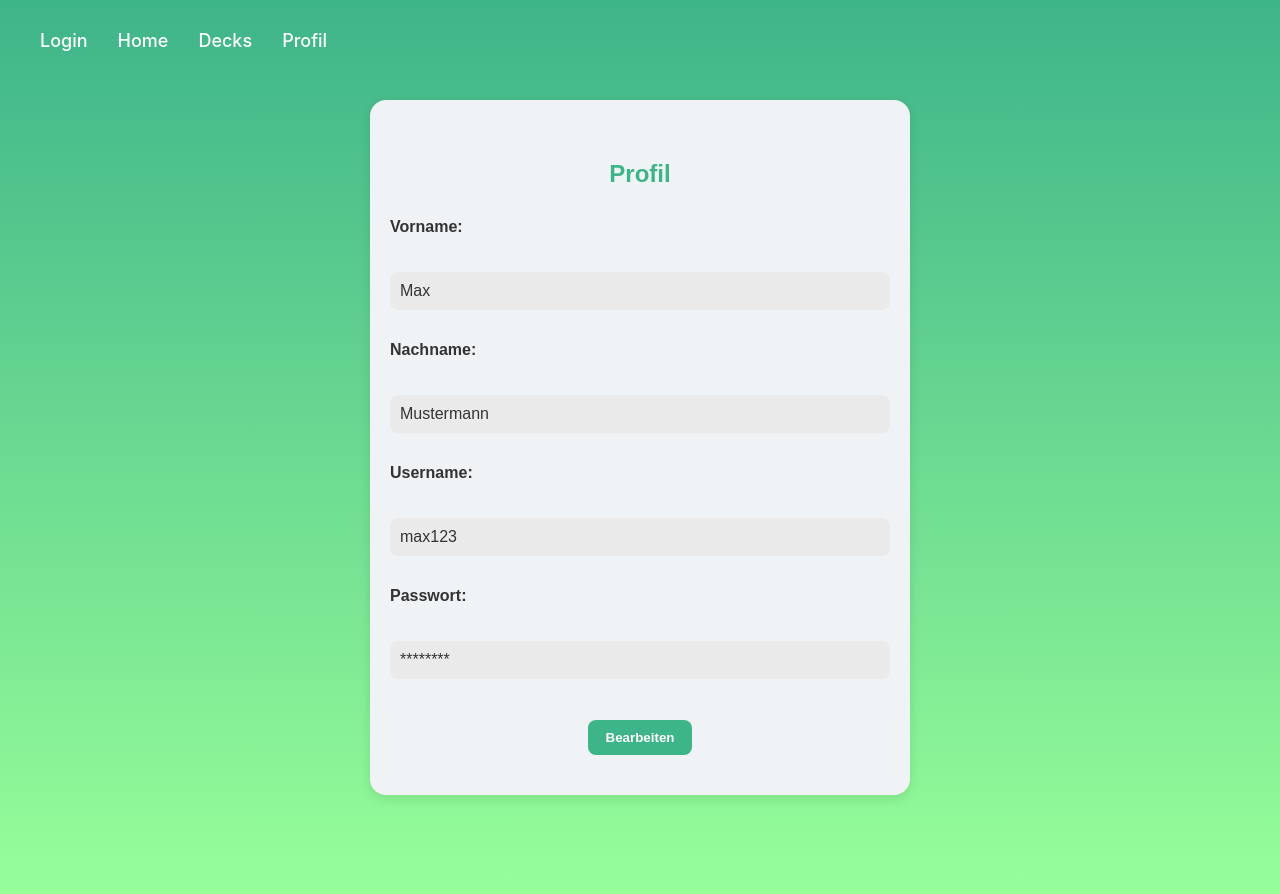
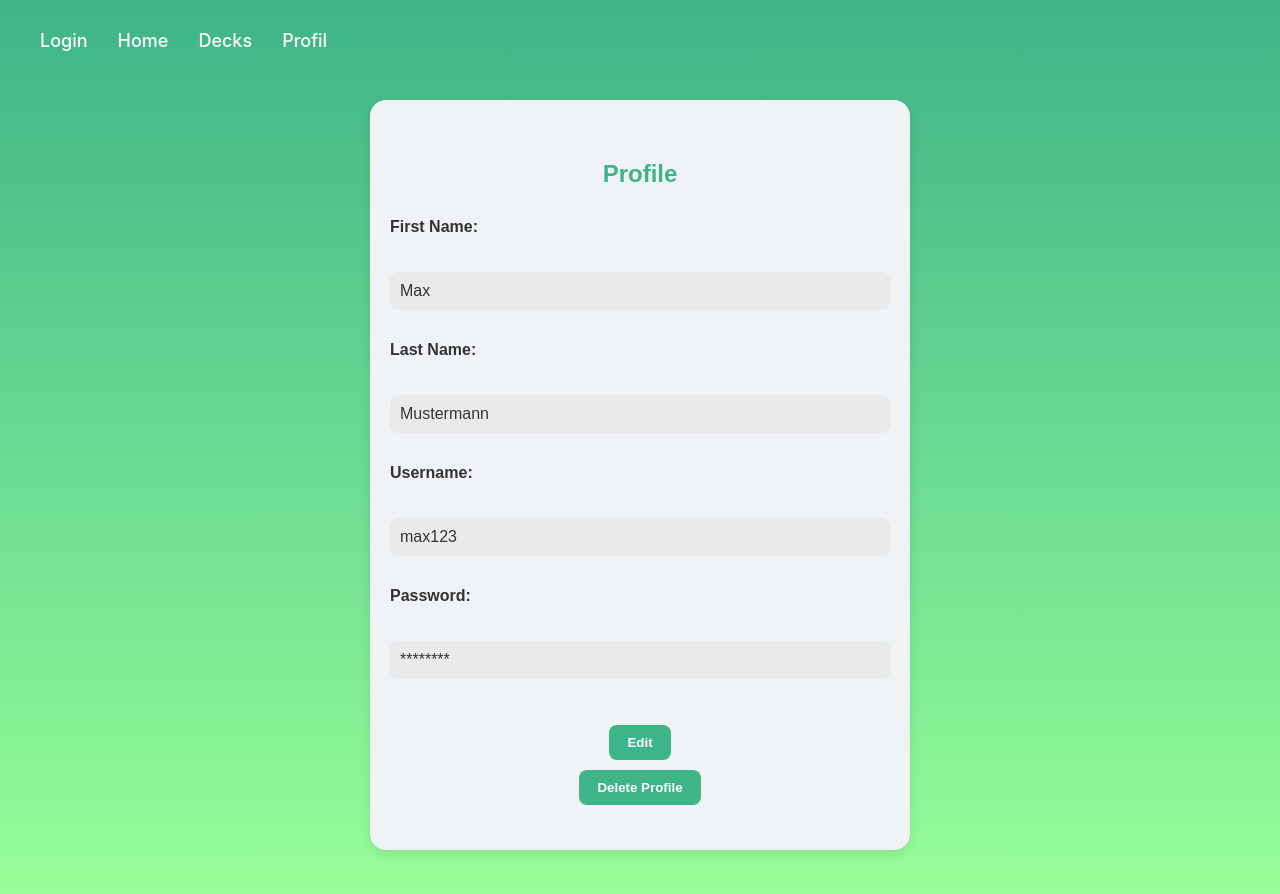
Before and after one commit to silvium04/flashcardsonline, a React (Create React App) app in the folder frontend/login-signup/: page /profile in a window 1280 px wide. Shown: the top 894 px of the page. Built offline with nearby package versions, Linux system fonts and the light colour scheme.

Commit message:
changed profile

```diff
--- a/frontend/login-signup/src/Profile.css
+++ b/frontend/login-signup/src/Profile.css
@@ -55,6 +55,7 @@
   border-radius: 8px;
   font-weight: 600;
   cursor: pointer;
+  margin: 5px;
 }
 
 .profile-buttons button:hover {
--- a/frontend/login-signup/src/Profile.jsx
+++ b/frontend/login-signup/src/Profile.jsx
@@ -25,10 +25,10 @@ const Profile = () => {
 
   return (
     <div className="profile-container">
-      <h2>Profil</h2>
+      <h2>Profile</h2>
 
       <div className="profile-info">
-        <label>Vorname:</label>
+        <label>First Name:</label>
         {isEditing ? (
           <input
             type="text"
@@ -40,7 +40,7 @@ const Profile = () => {
           <p>{userData.firstName}</p>
         )}
 
-        <label>Nachname:</label>
+        <label>Last Name:</label>
         {isEditing ? (
           <input
             type="text"
@@ -64,7 +64,7 @@ const Profile = () => {
           <p>{userData.username}</p>
         )}
 
-        <label>Passwort:</label>
+        <label>Password:</label>
         {isEditing ? (
           <input
             type={showPassword ? "text" : "password"}
@@ -85,15 +85,23 @@ const Profile = () => {
             checked={showPassword}
             onChange={() => setShowPassword(!showPassword)}
           />
-          <label htmlFor="showPassword">Passwort anzeigen</label>
+          <label htmlFor="showPassword">show Password</label>
         </div>
       )}
 
       <div className="profile-buttons">
         {isEditing ? (
-          <button onClick={handleSave}>Speichern</button>
+          <button onClick={handleSave}>Save Changes</button>
         ) : (
-          <button onClick={() => setIsEditing(true)}>Bearbeiten</button>
+            <div>
+                <div>
+                    <button onClick={() => setIsEditing(true)}>Edit</button>
+                </div>
+                <div>
+                    <button>Delete Profile</button>
+                </div>
+
+            </div>
         )}
       </div>
     </div>
```
